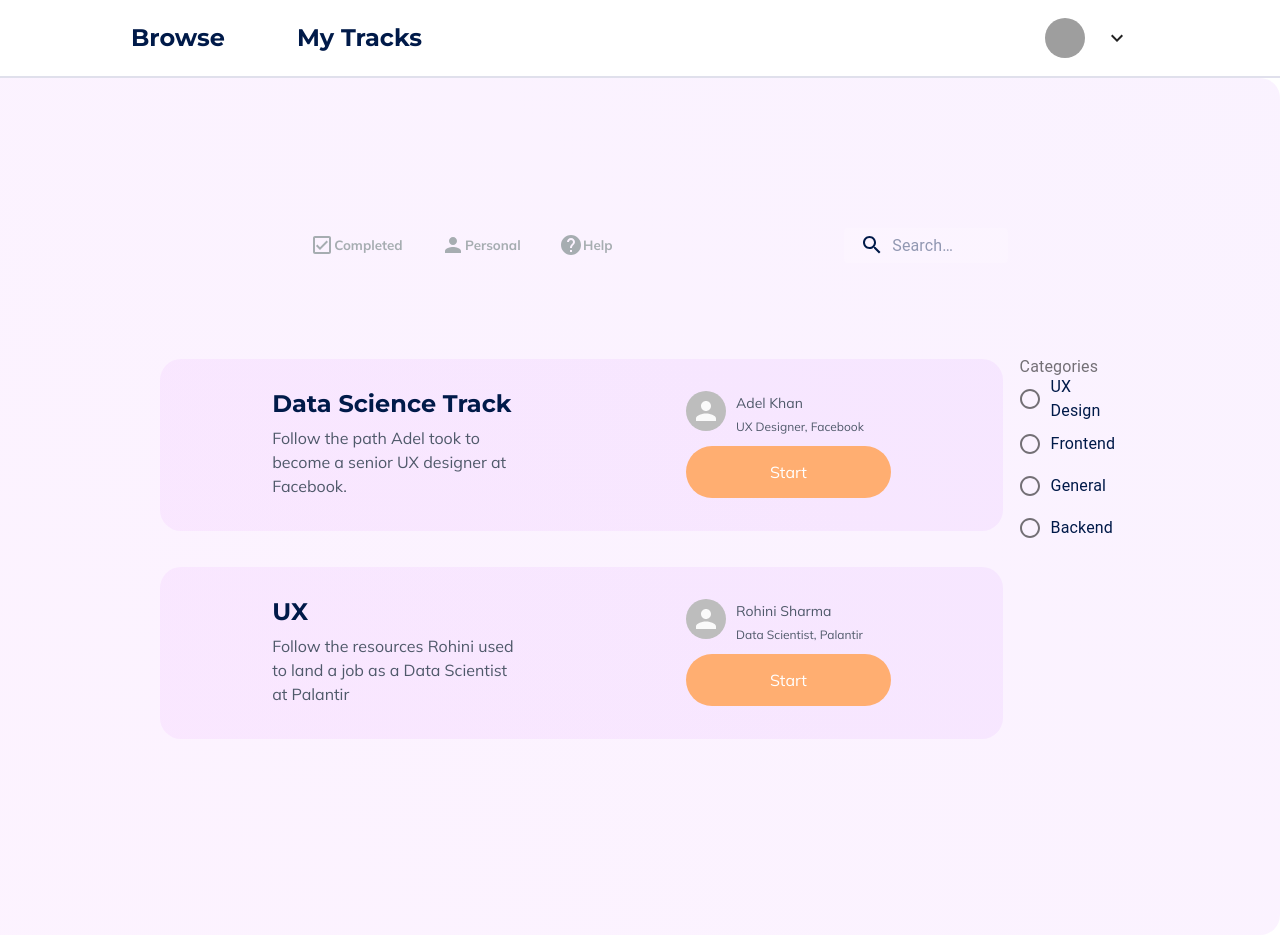
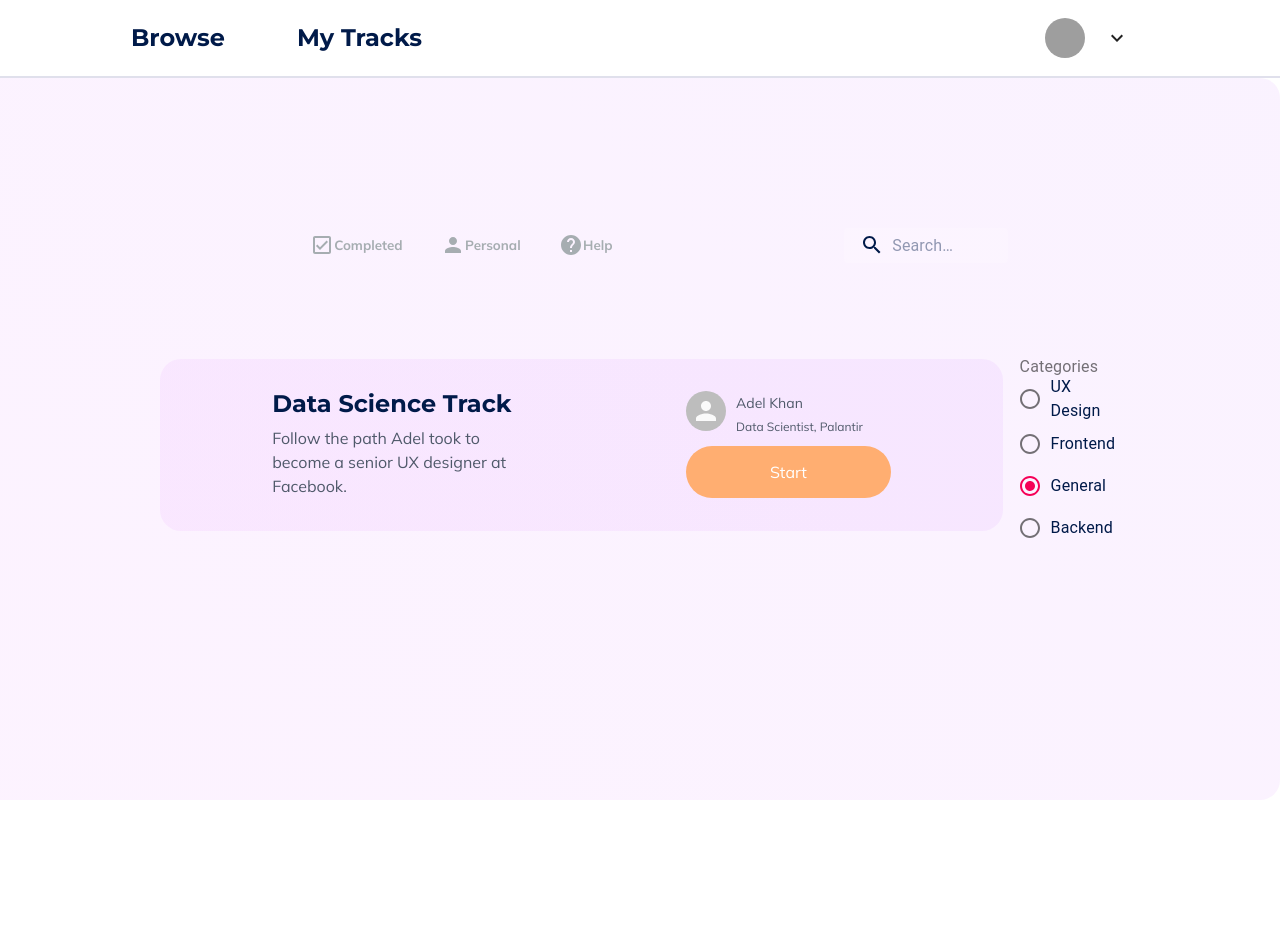
Before and after one commit to Saurav1905/Ivy-Frontend, a React (Create React App) app: page /track/mytracks in a window 1280 px wide. After the commit the page ends 800 px from the top, so only its background shows below. Built offline with nearby package versions, Linux system fonts and the light colour scheme; grey boxes are pictures that could not be loaded.

Commit message:
added filter to mytracks

```diff
--- a/src/components/Mytracks.jsx
+++ b/src/components/Mytracks.jsx
@@ -3,6 +3,7 @@ import MytracksTop from "./MytracksTop";
 import GlobalRoadmap from "./GlobalRoadmap";
 import Form from "./Form";
 function Roadmaps() {
+  const [filter, setFilter] = useState("General")
   const [mytrack, useMytrack] = useState([
     {
       title: "Data Science Track",
@@ -10,7 +11,8 @@ function Roadmaps() {
         "Follow the path Adel took to become a senior UX designer at Facebook.",
       id: 1,
       username: "Adel Khan",
-      usertitle: "UX Designer, Facebook",
+      usertitle: "Data Scientist, Palantir",
+      category: "General"
     },
     {
       title: "UX",
@@ -18,7 +20,17 @@ function Roadmaps() {
         "Follow the resources Rohini used to land a job as a Data Scientist at Palantir",
       id: 2,
       username: "Rohini Sharma",
-      usertitle: "Data Scientist, Palantir",
+      usertitle: "UX Designer, Facebook",
+      category: "UX Design"
+    },
+    {
+      title: "Frontend Track",
+      description:
+        "Follow the resources Anshuman used to land a job as a Frontend Engineer",
+      id: 2,
+      username: "Anshuman Das",
+      usertitle: "Frontend Dev, Uber",
+      category: "Frontend"
     },
   ]);
   return (
@@ -31,7 +43,9 @@ function Roadmaps() {
         }}
       >
         <div className="browse__roadmaps">
-          {mytrack.map((object) => (
+          {mytrack.map((object) => {
+            if(object.category === filter)
+              return (
               <GlobalRoadmap
                 title={object.title}
                 description={object.description}
@@ -40,7 +54,8 @@ function Roadmaps() {
                 usertitle={object.usertitle}
                 key={object.id}
               />
-          ))}
+              )
+          })}
         </div>
         <div
           style={{
@@ -49,7 +64,7 @@ function Roadmaps() {
           }}
           className="browse__selection"
         >
-          <Form />
+          <Form value={filter} setValue={setFilter}/>
         </div>
       </div>
     </>
```
Lines whose indentation alone changed are shown as unchanged.
